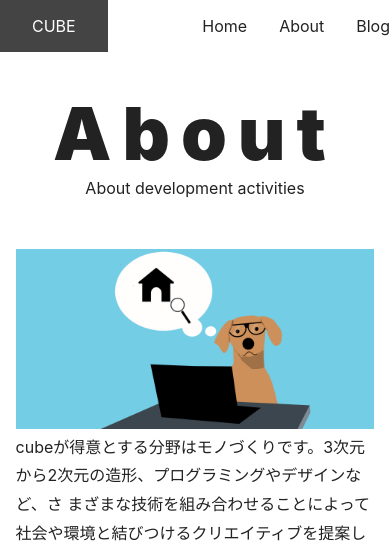
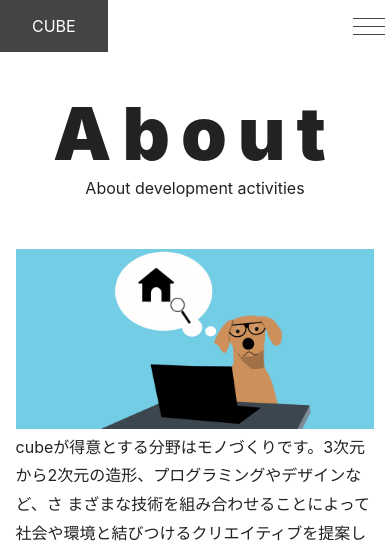
Before and after one commit to yoshipon-tech/practice-next-react, a Next.js app: page /about in a window 390 px wide. Shown: the top 543 px of the page. Built offline with nearby package versions, Linux system fonts and the light colour scheme.

Commit message:
ハンバーガーメニューの作成

```diff
--- a/components/nav.tsx
+++ b/components/nav.tsx
@@ -1,18 +1,49 @@
 import Link from "next/link";
 import cssModule from "@/styles/nav.module.css";
+import { useState } from "react";
 
 export default function Nav() {
+  const [navIsOpen, setNavIsOppn] = useState(false);
+
+  // 押下時にstate変更
+  const toggleNav = () => {
+    setNavIsOppn((prev) => !prev);
+  };
+
+  const closeNav = () => {
+    setNavIsOppn(false);
+  };
+
   return (
-    <nav>
+    <nav className={navIsOpen ? cssModule.open : cssModule.close}>
+      {navIsOpen && (
+        <style jsx global>{`
+          body {
+            overflow: hidden;
+            position: fixed;
+            width: 100%;
+          }
+        `}</style>
+      )}
+      <button className={cssModule.btn} onClick={toggleNav}>
+        <span className={cssModule.bar}></span>
+        <span className="sr-only">MENU</span>
+      </button>
       <ul className={cssModule.list}>
         <li>
-          <Link href="/">Home</Link>
+          <Link href="/" onClick={closeNav}>
+            Home
+          </Link>
         </li>
         <li>
-          <Link href="/about">About</Link>
+          <Link href="/about" onClick={closeNav}>
+            About
+          </Link>
         </li>
         <li>
-          <Link href="/blog">Blog</Link>
+          <Link href="/blog" onClick={closeNav}>
+            Blog
+          </Link>
         </li>
       </ul>
     </nav>
--- a/src/styles/nav.module.css
+++ b/src/styles/nav.module.css
@@ -1,6 +1,90 @@
-.list {
-  display: flex;
-  gap: 2em;
+@media (min-width: 768px) {
+  .btn {
+    display: none;
+  }
+
+  .list {
+    display: flex;
+    gap: 2em;
+  }
+}
+
+@media (max-width: 767px) {
+  .btn {
+    all: unset;
+    outline: revert;
+    -webkit-tap-highlight-color: transparent;
+    cursor: pointer;
+    width: 42px;
+    height: 42px;
+    position: relative;
+    z-index: 200;
+  }
+
+  .close .btn {
+    color: var(--gray-75);
+  }
+
+  .open .btn {
+    color: var(--white);
+  }
+
+  .btn {
+    display: grid;
+    place-items: center;
+  }
+
+  .btn::before,
+  .btn::after,
+  .btn .bar {
+    grid-area: 1 / 1;
+    content: "";
+    display: block;
+    width: 32px;
+    height: 1px;
+    background-color: currentColor;
+    transition: transform 0.4s;
+  }
+
+  .close .btn::before {
+    transform: translateY(-8px);
+  }
+
+  .close .btn::after {
+    transform: translateY(8px);
+  }
+
+  .open .btn::before {
+    transform: rotate(45deg);
+  }
+
+  .open .btn::after {
+    transform: rotate(-45deg);
+  }
+
+  .open .btn .bar {
+    transform: scale(0);
+  }
+
+  .list {
+    position: fixed;
+    inset: 0 -100% 0 100%;
+    z-index: 100;
+    background-color: rgba(0, 0, 0, 0.8);
+    color: var(--white);
+    taransition: transform 0.4s;
+  }
+
+  .open .list {
+    transform: translateX(-100%);
+  }
+
+  .list {
+    display: grid;
+    gap: 40px;
+    place-content: center;
+    text-align: center;
+  }
 }
 
 @media (hover: hover) {
```
